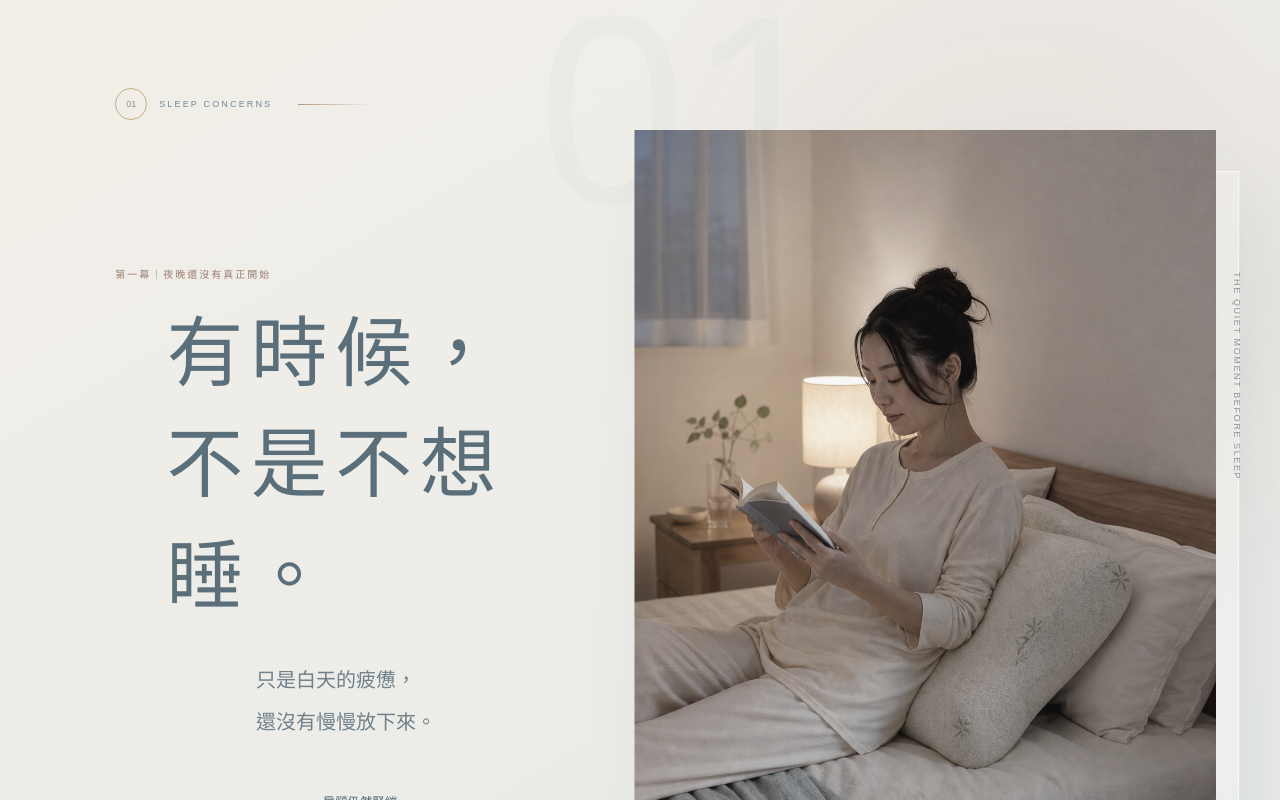
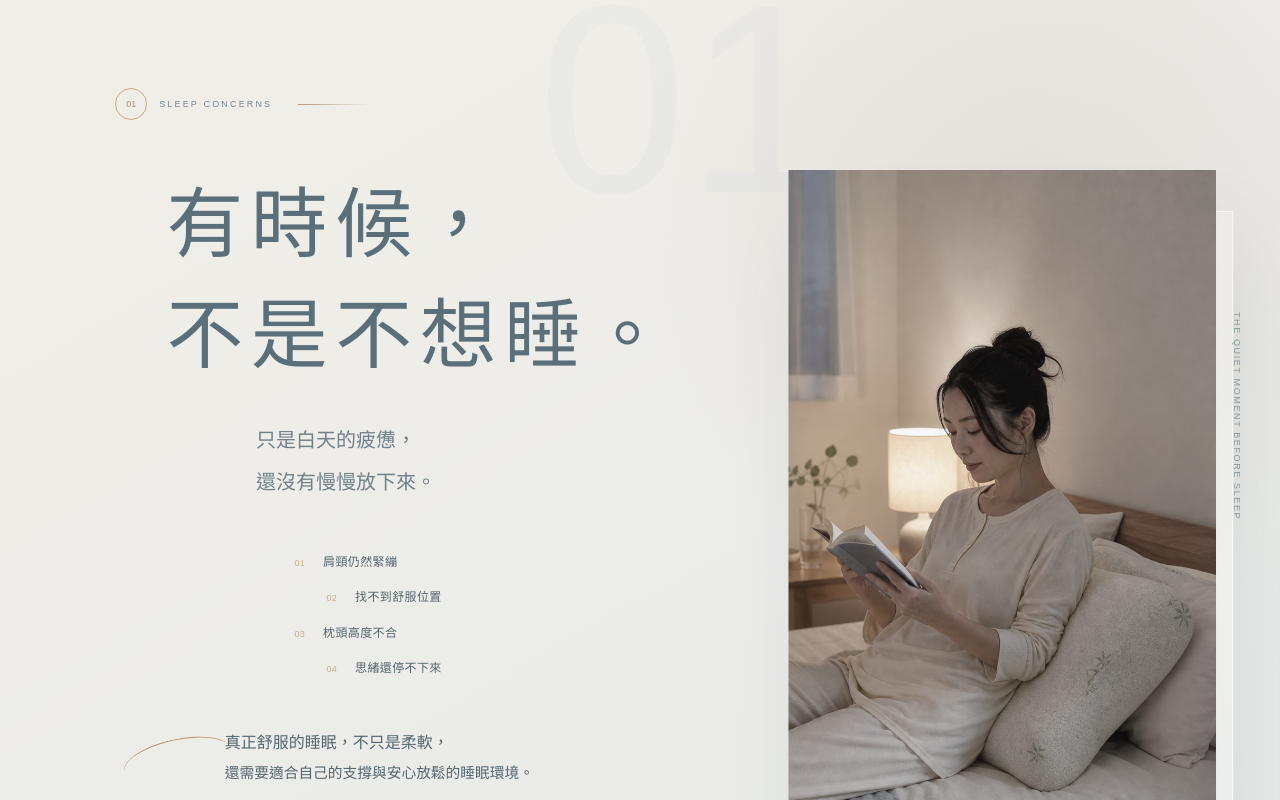
Before and after one commit to songbeam/songbeam-website, a Next.js app: page / in a window 1280 px wide. Shown: the part 1180-1980 px from the top of the page. Built offline with nearby package versions, Linux system fonts and the light colour scheme.

Commit message:
Align sleep concerns editorial copy

```diff
--- a/app/page.tsx
+++ b/app/page.tsx
@@ -85,7 +85,7 @@ export default function Home() {
 
       <section className="consultation section" id="concerns">
         <div className="section-label"><span>01</span><p>SLEEP CONCERNS</p></div>
-        <div className="emotion-editorial"><div className="emotion-copy"><p className="eyebrow">第一幕｜夜晚還沒有真正開始</p><h2>有時候，<br />不是不想睡。</h2><p className="lead">只是白天的疲憊，<br />還沒有慢慢放下來。</p><div className="emotion-list">{concerns.map(([no, title]) => <p key={no}><span>{no}</span>{title}</p>)}</div><blockquote>真正舒服的睡眠，不只是柔軟，<br />還需要適合自己的支撐與安心放鬆的睡眠環境。</blockquote><a className="text-link" href="#series">讓身體慢慢鬆開 <span>↓</span></a></div><figure><img src="/lifestyle-reading.png" alt="夜晚在床邊閱讀並靠著草本忘憂枕的自然情境" /><figcaption>THE QUIET MOMENT BEFORE SLEEP</figcaption></figure></div>
+        <div className="emotion-editorial"><div className="emotion-copy"><h2 className="concern-heading"><span>有時候，</span><span className="concern-nowrap">不是不想睡。</span></h2><p className="lead">只是白天的疲憊，<br />還沒有慢慢放下來。</p><div className="emotion-list">{concerns.map(([no, title]) => <p key={no}><span>{no}</span>{title}</p>)}</div><blockquote className="concern-quote"><span>真正舒服的睡眠，不只是柔軟，</span><span className="concern-nowrap">還需要適合自己的支撐與安心放鬆的睡眠環境。</span></blockquote><a className="text-link" href="#series">讓身體慢慢鬆開 <span>↓</span></a></div><figure><img src="/lifestyle-reading.png" alt="夜晚在床邊閱讀並靠著草本忘憂枕的自然情境" /><figcaption>THE QUIET MOMENT BEFORE SLEEP</figcaption></figure></div>
       </section>
 
       <section className="series-home" id="series">
--- a/app/render-depth.css
+++ b/app/render-depth.css
@@ -34,6 +34,14 @@
   box-shadow:0 34px 80px rgba(83,103,110,.15);
 }
 .emotion-editorial img,.feature-editorial img{box-shadow:0 28px 70px rgba(82,100,107,.17)}
+
+/* Sleep concerns: align the editorial opening with the image and keep key lines intact. */
+.emotion-copy{padding-top:0}
+.emotion-copy h2{margin-top:0}
+.emotion-editorial figure{transform:translate(4vw,0)}
+.concern-heading>span,.concern-quote>span{display:block}
+.concern-nowrap{white-space:nowrap}
+.concern-quote .concern-nowrap{font-size:clamp(11px,1.15vw,16px);letter-spacing:0}
 
 .series-home:before{background:radial-gradient(circle at 76% 42%,rgba(247,227,199,.28),transparent 29%);border:0;border-radius:0;width:100%;height:100%;inset:0;transform:none}
 .series-home:after{background:radial-gradient(circle at 18% 82%,rgba(215,225,221,.2),transparent 25%);border:0;border-radius:0;width:100%;height:100%;inset:0;transform:none}
@@ -83,9 +91,9 @@
 
 @media(max-width:980px){
   .hero-photo{background-position:58% center}.hero-wash{background:linear-gradient(0deg,rgba(91,113,127,.94) 0%,rgba(104,124,135,.72) 47%,rgba(117,132,139,.08) 86%)}
-  .hero-content:before{inset:38% -8vw 2% -8vw}.feature-list article{margin-left:0!important}
+  .hero-content:before{inset:38% -8vw 2% -8vw}.feature-list article{margin-left:0!important}.emotion-editorial figure{transform:translate(3vw,0)}
 }
 @media(max-width:640px){
   .hero-photo{background-position:61% center}.hero-wash{background:linear-gradient(0deg,rgba(86,108,122,.97) 0%,rgba(99,120,132,.82) 58%,rgba(120,134,140,.12) 92%)}
-  .hero h1{font-size:45px}.hero-content:before{inset:40% -12vw 0 -12vw}.feature-list article{padding:25px 22px}.faq-list{padding:14px 5vw}
+  .hero h1{font-size:45px}.hero-content:before{inset:40% -12vw 0 -12vw}.feature-list article{padding:25px 22px}.faq-list{padding:14px 5vw}.emotion-editorial figure{transform:translate(10vw,0)}
 }
```
